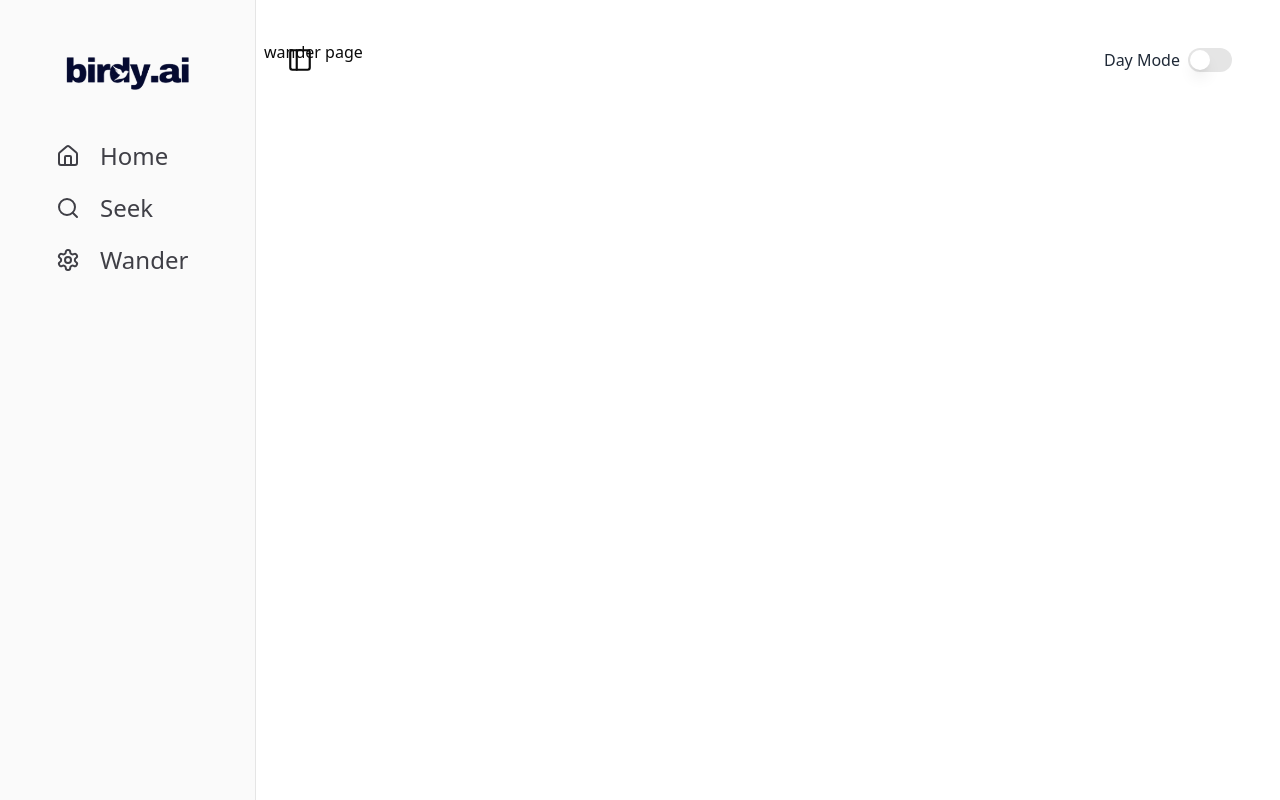
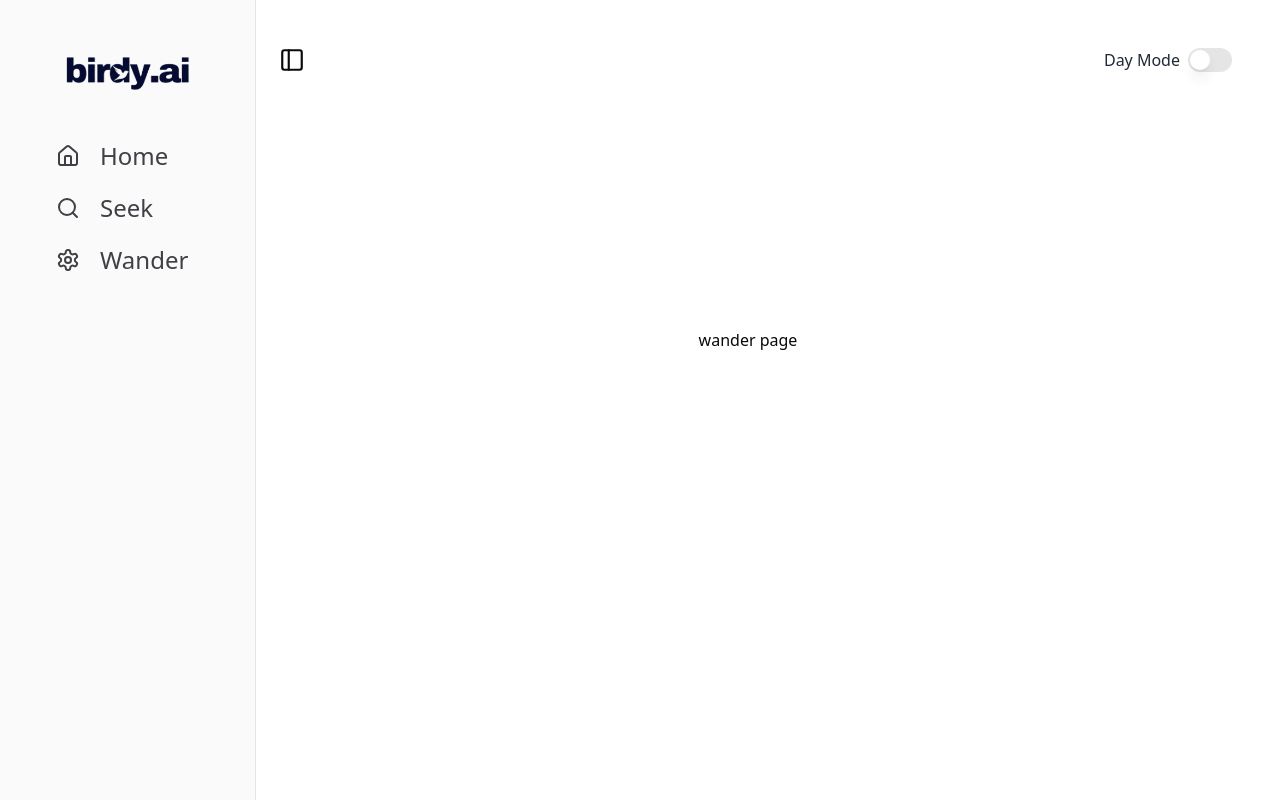
Before and after one commit to tomghaines/nova, a Next.js app: page /wander in a window 1280 px wide. Built offline with nearby package versions, Linux system fonts and the light colour scheme; no server answers.

Commit message:
adjusted spaces

```diff
--- a/app/(auth-pages)/layout.tsx
+++ b/app/(auth-pages)/layout.tsx
@@ -4,6 +4,6 @@ export default async function Layout({
   children: React.ReactNode;
 }) {
   return (
-    <div className='flex max-w-7xl flex-col items-start gap-12'>{children}</div>
+    <div className='flex flex-col mt-72 justify-center'>{children}</div>
   );
 }
--- a/app/(auth-pages)/sign-up/page.tsx
+++ b/app/(auth-pages)/sign-up/page.tsx
@@ -19,7 +19,7 @@ export default async function Signup(props: {
   }
 
   return (
-    <div className='flex min-h-screen items-center justify-center bg-gray-50'>
+    <div className='flex mt-100 min-h-screen items-center justify-center bg-gray-50'>
       <div className='w-full max-w-md rounded-lg bg-white p-6 shadow-md'>
         <h1 className='text-2xl font-semibold text-gray-800'>Create Account</h1>
         <p className='mt-2 text-sm text-gray-600'>
--- a/app/home/page.tsx
+++ b/app/home/page.tsx
@@ -1,7 +1,7 @@
 export default function Home() {
   return (
-    <div>
-      <h1>Home page</h1>
+    <div className="flex flex-col mt-72 justify-center">
+      <h1 >Home page</h1>
     </div>
   );
 }
--- a/app/layout.tsx
+++ b/app/layout.tsx
@@ -15,10 +15,10 @@ export default function RootLayout({
     <html lang='en'>
       <body>
         <SidebarProvider>
-          <div className='flex min-h-screen'>
+          <div className='flex min-h-screen w-full'>
             <AppSidebar />
 
-            <div className='relative mb-2 ml-2 mr-2 mt-10 w-full flex-1'>
+            <div className='relative flex-1 flex justify-center mr-10 mt-10'>
               <div className='fixed right-12 top-12'>
                 <SwitchDemo />
               </div>
@@ -27,11 +27,11 @@ export default function RootLayout({
                 <SidebarTrigger />
               </div>
 
-              <div className='flex justify-center align-center'>{children}</div>
+              <div className='flex justify-center items-start'>{children}</div>
             </div>
             </div>
         </SidebarProvider>
       </body>
     </html>
-  );
+  )
 }
--- a/app/wander/page.tsx
+++ b/app/wander/page.tsx
@@ -1,6 +1,6 @@
 export default function Page() {
   return (
-    <div>
+    <div className="flex flex-col mt-72 justify-center">
       <h1>wander page</h1>
     </div>
   );
--- a/components/dashboard/sentimentChart.tsx
+++ b/components/dashboard/sentimentChart.tsx
@@ -128,6 +128,13 @@ export const SentimentChart = () => {
       .attr('fill', 'grey')
       .style('opacity', 0);
 
+    const focusLine = svg
+    .append('line')
+    .attr('stroke', 'black')
+    .attr('stroke-width', 1)
+    .attr('stroke-dasharray', '4,4')
+    .style('opacity', 0);
+
     // hover interaction
     svg
       .append('rect')
@@ -157,6 +164,7 @@ export const SentimentChart = () => {
           .attr('cy', y(d.sentimentValue))
           .style('opacity', 1);
 
+
         // Calculate tooltip position
         const tooltipX = x(new Date(d.date)) + 10; // Offset from dot
         const tooltipY = y(d.sentimentValue) + 10; // Above the dot
```
